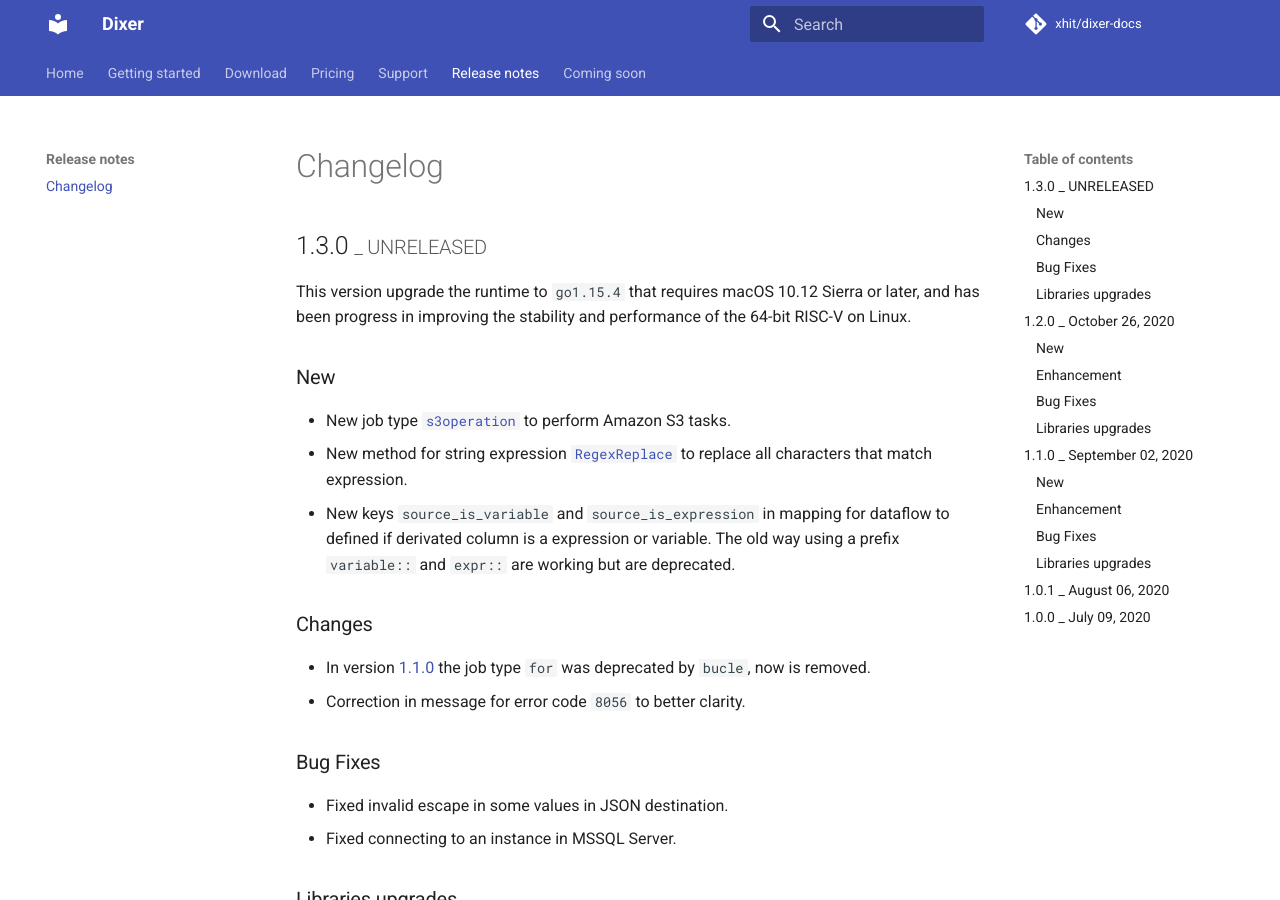
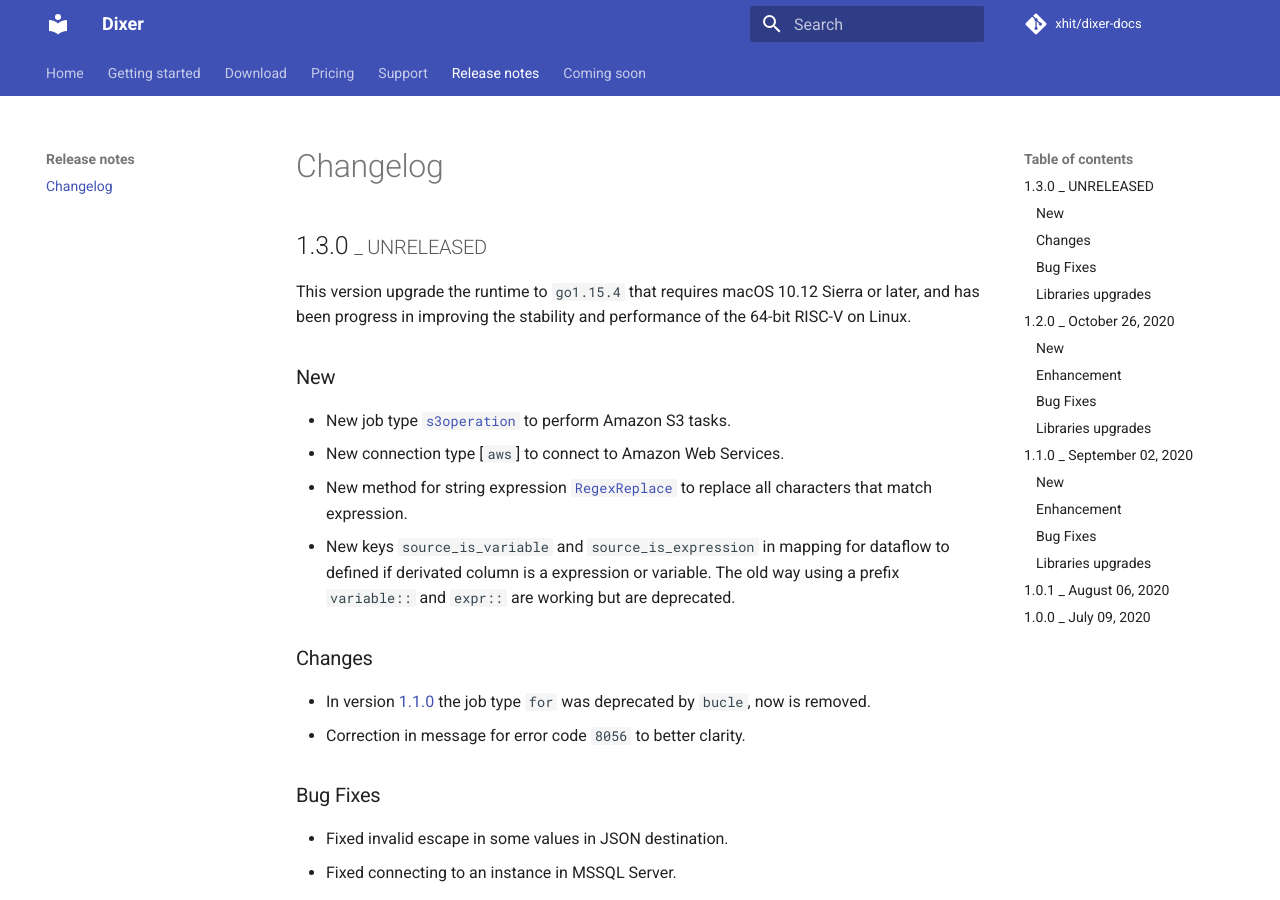
Before and after one commit to Dixer-ETL/dixer-docs, an MkDocs documentation site: the page built from docs/Changelog.md, in a window 1280 px wide and 900 px high. Built offline with MkDocs 1.6.1 and Material for MkDocs 9.7.7, drawn with Linux system fonts in a browser that asks for light colours; comment, search, counter and statistics services are not loaded.

Commit message:
Document new connection type aws

```diff
--- a/docs/Changelog.md
+++ b/docs/Changelog.md
@@ -6,6 +6,7 @@ This version upgrade the runtime to `go1.15.4` that requires macOS 10.12 Sierra
 
 ### New
 * New job type [`s3operation`](documentation/jobs/S3-operations.md) to perform Amazon S3 tasks.
+* New connection type [`aws`] to connect to Amazon Web Services.
 * New method for string expression [`RegexReplace`](documentation/expressions/String-methods.md#regexreplaceregex-string-replacement-string) to replace all characters that match expression.
 * New keys `source_is_variable` and `source_is_expression` in mapping for dataflow to defined if derivated column is a expression or variable. The old way using a prefix `variable::` and `expr::` are working but are deprecated.
 
```
